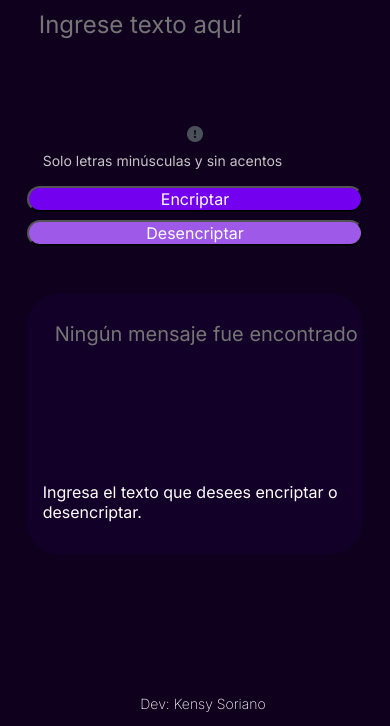
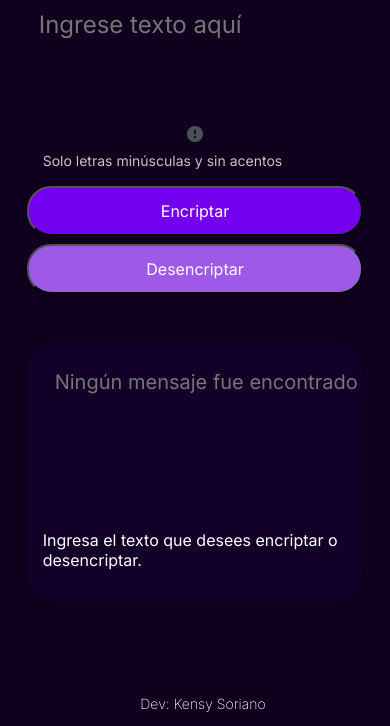
Before and after one commit to ksorie/Encriptador, a plain HTML site: page index.html in a window 390 px wide. Shown: the part 118-844 px from the top of the page. Drawn offline with Linux system fonts and the light colour scheme.

Commit message:
Mejora en estilos

```diff
--- a/styles/style2.css
+++ b/styles/style2.css
@@ -191,10 +191,6 @@ header{
 
 
 @media screen and (max-width: 500px) {
-    .headerLogo {
-        max-width: 100px;
-    }
-
     .main {
         flex-direction: column;
         align-items: center;
@@ -209,20 +205,15 @@ header{
 
 
     .botones {
-        display: -webkit-flex;
         flex-direction: column;
-        width: 100%;
         gap: 8px;
-
     }
 
     .btnEncriptar, .btnDesencriptar {
-        flex: 1;
         width: 100%;
         max-width: none;
-        height: 67px;
+        height: 50px;
         font-size: 16px;
-        font-weight: 400;
     }
 
     .cajaTexto {
@@ -279,10 +270,6 @@ header{
 }
 
 @media (max-width: 800px) {
-    .headerLogo {
-        max-width: 150px; /* Reduces the logo size for smaller screens */
-    }
-
     .main {
         grid-template-columns: 1fr;
         grid-template-rows: auto auto;
```
